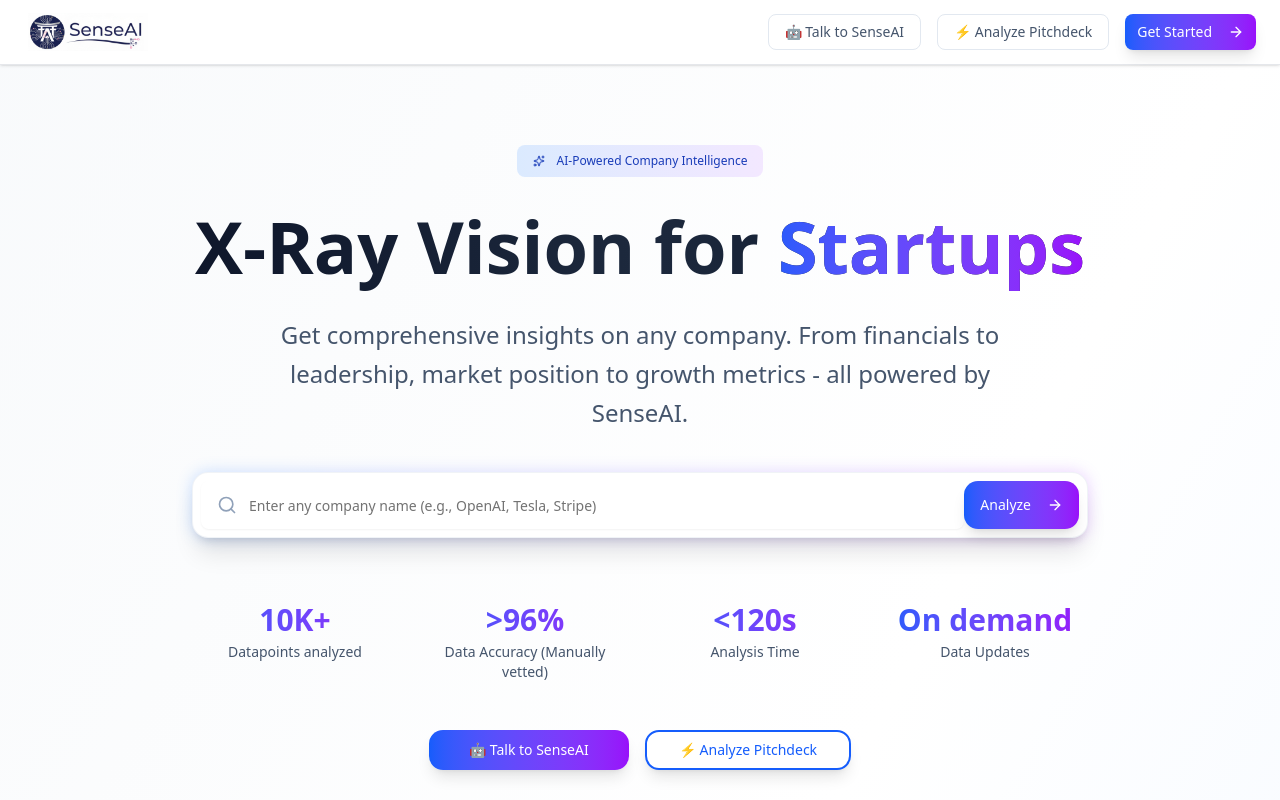
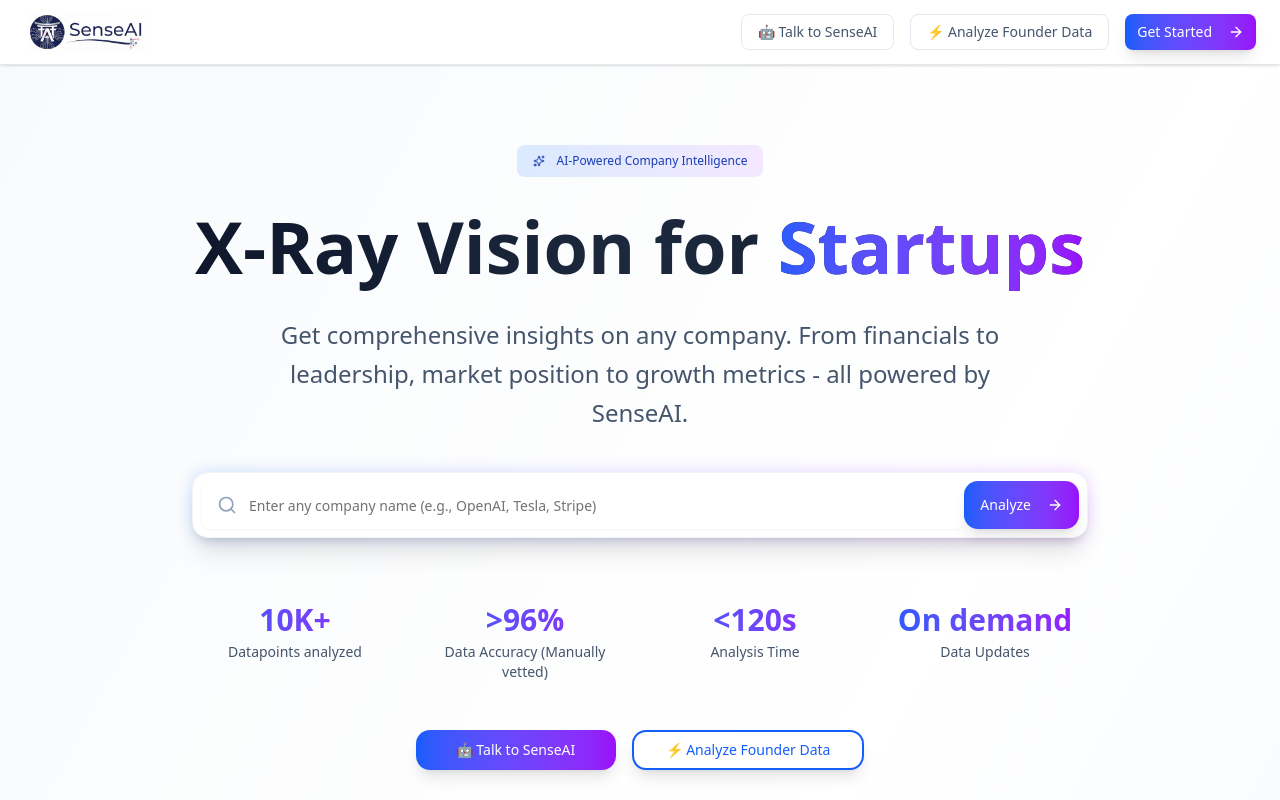
Before and after one commit to bhavyameghnani/Google-AI-Agent-Challenge, a Next.js app in the folder ui/: page / in a window 1280 px wide. Shown: the top 800 px of the page. Built offline with nearby package versions, Linux system fonts and the light colour scheme.

Commit message:
feat: updated button on landing page

```diff
--- a/ui/app/page.js
+++ b/ui/app/page.js
@@ -96,9 +96,9 @@
               <Button
                 variant="ghost"
                 className="text-slate-600 hover:text-slate-900 border border-slate-200 hover:bg-slate-100"
-                onClick={() => router.push("/pitch-analyzer")}
+                onClick={() => router.push("/founder-data-analyzer")}
               >
-                ⚡ Analyze Pitchdeck
+                ⚡ Analyze Founder Data
               </Button>
               <Button
                 onClick={() => router.push("/dashboard")}
@@ -194,10 +194,10 @@
               <Button
                 size="lg"
                 variant="outline"
-                onClick={() => router.push("/pitch-analyzer")}
+                onClick={() => router.push("/founder-data-analyzer")}
                 className="border-2 border-blue-600 text-blue-600 hover:bg-blue-600 hover:text-white px-8 py-4 rounded-xl shadow-lg hover:shadow-xl transition-all duration-200 min-w-[200px] bg-white"
               >
-                ⚡ Analyze Pitchdeck
+                ⚡ Analyze Founder Data
               </Button>
             </div>
           </div>
```
